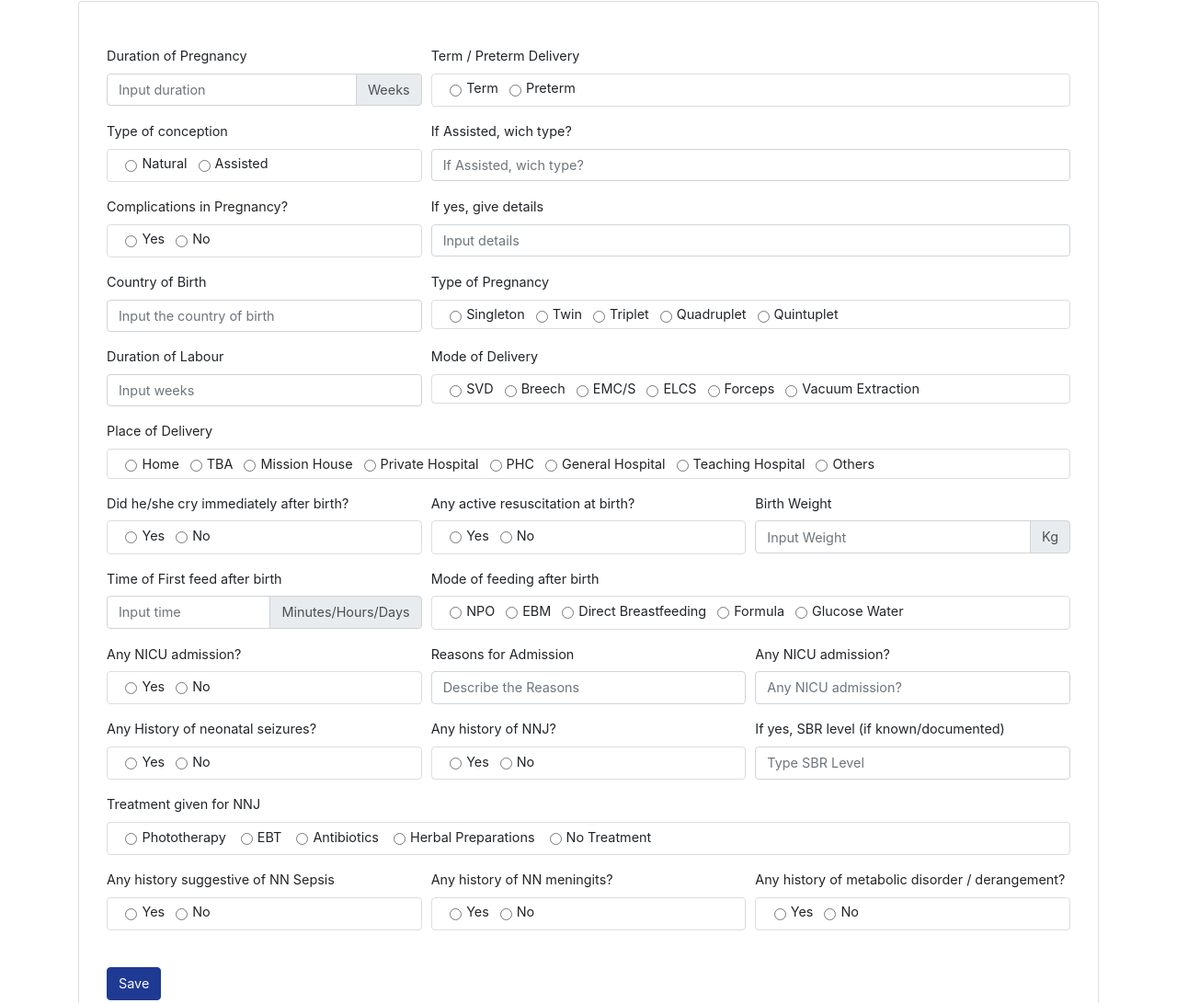
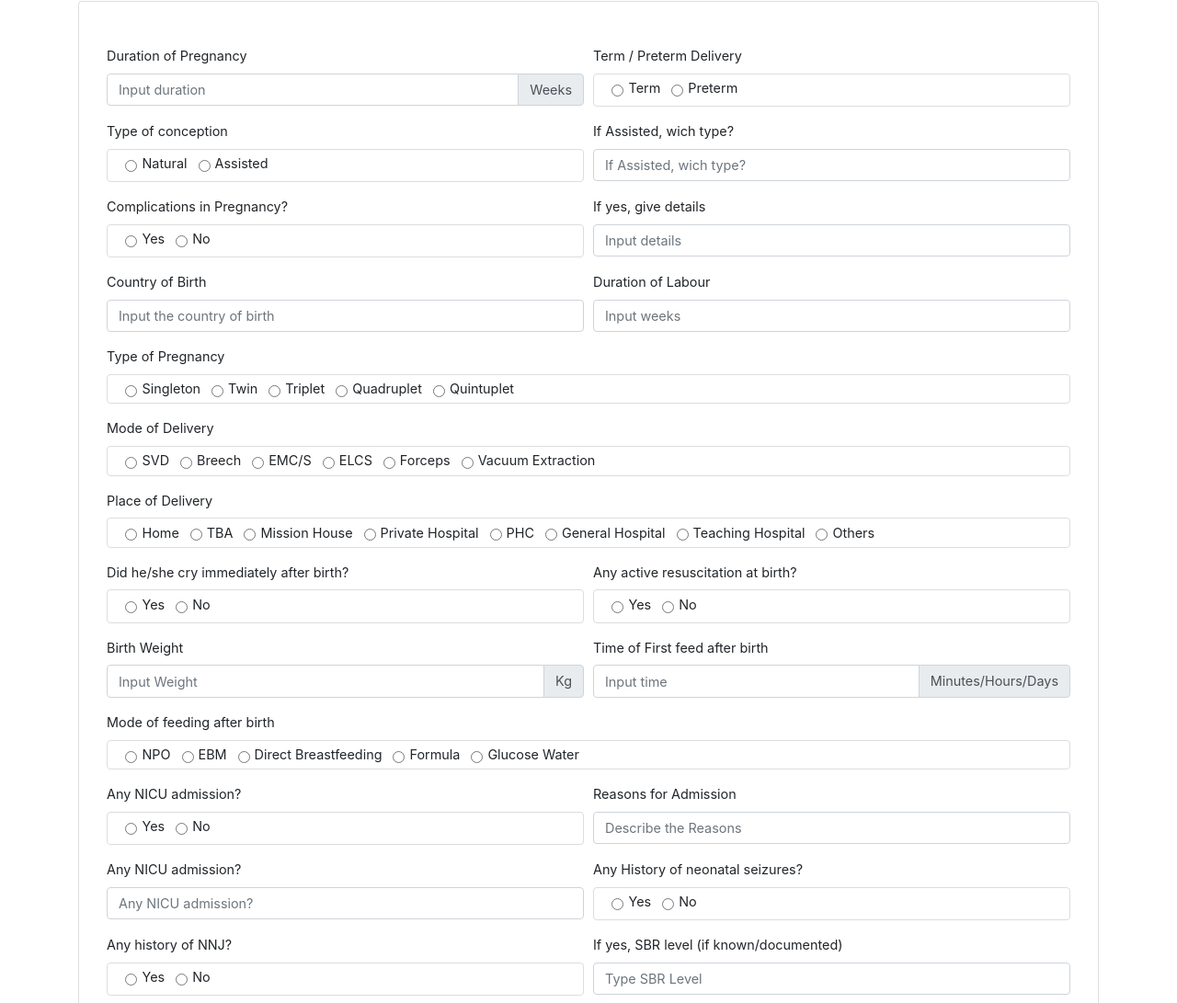
Before and after one commit to marc310/form-register-Olajide, a plain HTML site: page form-3.html in a window 1280 px wide. Shown: the part 138-1229 px from the top of the page at 92% size. Drawn offline with Linux system fonts and the light colour scheme.

Commit message:
ajustes responsivos ate a pag 3

```diff
--- a/form-3.html
+++ b/form-3.html
@@ -31,7 +31,7 @@
                     <!-- row 1 -->
                     <div class="form-row">
 
-                        <div class="col-md-4 col-sm-12 mb-3">
+                        <div class="col-md-6 col-sm-12 mb-3">
                             <label for="duration-pregnancy">Duration of Pregnancy</label>
                             <div class="input-group">
                                 <input type="text" class="form-control" id="duration-pregnancy"
@@ -45,7 +45,7 @@
 
 
                         <!-- Term / Preterm Delivery -->
-                        <div class="form-group col-md-8 col-sm-12 ">
+                        <div class="form-group col-md-6 col-sm-12 ">
                             <label for="term-preterm-delivery">Term / Preterm Delivery</label>
                             <div class="col-md-12 form-check-inline check-group">
                                 <div class="col-md-12">
@@ -69,7 +69,7 @@
                         <!-- Term / Preterm Delivery END -->
 
                         <!-- Type of conception -->
-                        <div class="form-group col-md-4 col-sm-12">
+                        <div class="form-group col-md-6 col-sm-12">
                             <label for="type-conception">Type of conception</label>
                             <div class="col-md-12 form-check-inline check-group">
                                 <div class="col-md-12">
@@ -91,7 +91,7 @@
                             </div>
                         </div>
 
-                        <div class="form-group col-md-8 col-sm-12">
+                        <div class="form-group col-md-6 col-sm-12">
                             <label for="if-yes-type-intervention">If Assisted, wich type?</label>
                             <input type="text" class="form-control" id="if-yes-type-intervention"
                                 placeholder="If Assisted, wich type?">
@@ -99,7 +99,7 @@
                         <!-- Type of conception END -->
 
                         <!-- Complications in pregnancy -->
-                        <div class="form-group col-md-4 col-sm-12">
+                        <div class="form-group col-md-6 col-sm-12">
                             <label for="complications-pregnancy">Complications in Pregnancy?</label>
                             <div class="col-md-12 form-check-inline check-group">
                                 <div class="col-md-12">
@@ -120,7 +120,7 @@
                                 </div>
                             </div>
                         </div>
-                        <div class="form-group col-md-8 col-sm-12">
+                        <div class="form-group col-md-6 col-sm-12">
                             <label for="if-yes-give-details">If yes, give details</label>
                             <input type="text" class="form-control" id="if-yes-give-details"
                                 placeholder="Input details">
@@ -131,13 +131,21 @@
 
                     <div class="form-row">
 
-                        <div class="form-group col-md-4 col-sm-12">
+                        <div class="form-group col-md-6 col-sm-12">
                             <label for="country-birth">Country of Birth</label>
                             <input type="text" class="form-control" id="country-birth"
                                 placeholder="Input the country of birth">
                         </div>
 
-                        <div class="form-group col-md-8 col-sm-12">
+
+                        <div class="col-md-6 col-sm-12 mb-3">
+                            <label for="duration-labour">Duration of Labour</label>
+                            <input type="text" class="form-control" id="duration-labour"
+                                    placeholder="Input weeks" aria-describedby="input-duration-labour" required>
+                        </div>
+
+
+                        <div class="form-group col-md-12 col-sm-12">
                             <label for="type-pregnancy">Type of Pregnancy</label>
                             <div class="col-md-12  check-group">
                                 <div class="col-md-12">
@@ -177,13 +185,8 @@
                             </div>
                         </div>
 
-                        <div class="col-md-4 col-sm-12 mb-3">
-                            <label for="duration-labour">Duration of Labour</label>
-                            <input type="text" class="form-control" id="duration-labour"
-                                    placeholder="Input weeks" aria-describedby="input-duration-labour" required>
-                        </div>
 
-                        <div class="form-group col-md-8 col-sm-12">
+                        <div class="form-group col-md-12 col-sm-12">
                             <label for="mode-delivery">Mode of Delivery</label>
                             <div class="col-md-12  check-group">
                                 <div class="col-md-12">
@@ -289,7 +292,7 @@
                         </div>
 
 
-                        <div class="form-group col-md-4 col-sm-12">
+                        <div class="form-group col-md-6 col-sm-12">
                             <label for="cry-after-birth">Did he/she cry immediately after birth?</label>
                             <div class="col-md-12 form-check-inline check-group">
                                 <div class="col-md-12">
@@ -311,7 +314,7 @@
                             </div>
                         </div>
 
-                        <div class="form-group col-md-4 col-sm-12">
+                        <div class="form-group col-md-6 col-sm-12">
                             <label for="resuscitation-at-birth">Any active resuscitation at birth?</label>
                             <div class="col-md-12 form-check-inline check-group">
                                 <div class="col-md-12">
@@ -333,7 +336,7 @@
                             </div>
                         </div>
 
-                        <div class="form-group col-md-4 col-sm-12">
+                        <div class="form-group col-md-6 col-sm-12">
                             <label for="birth-weight">Birth Weight</label>
                             <div class="input-group">
                                 <input type="text" class="form-control" id="birth-weight"
@@ -344,7 +347,7 @@
                             </div>
                         </div>
 
-                        <div class="form-group col-md-4 col-sm-12">
+                        <div class="form-group col-md-6 col-sm-12">
                             <label for="time-first-feed-after-birth">Time of First feed after birth</label>
                             <div class="input-group">
                                 <input type="text" class="form-control" id="time-first-feed-after-birth"
@@ -355,11 +358,11 @@
                             </div>
                         </div>
 
-                        <div class="form-group col-md-8 col-sm-12">
+                        <div class="form-group col-md-12 col-sm-12 ">
                             <label for="mode-feeding-after-birth">Mode of feeding after birth</label>
                             <div class="col-md-12  check-group">
                                 <div class="col-md-12">
-                                    <div class="col-auto form-check-inline">
+                                    <div class="col-auto form-check-inline d-flex flex-wrap">
                                         <div class="form-check form-check-inline">
                                             <input class="form-check-input" type="radio" name="mode-feeding-after-birth"
                                                 id="npo" value="option1">
@@ -396,7 +399,7 @@
                             </div>
                         </div>
 
-                        <div class="form-group col-md-4 col-sm-12">
+                        <div class="form-group col-md-6 col-sm-12">
                             <label for="any-nicu-adimission">Any NICU admission?</label>
                             <div class="col-md-12 form-check-inline check-group">
                                 <div class="col-md-12">
@@ -418,17 +421,17 @@
                             </div>
                         </div>
 
-                        <div class="form-group col-md-4 col-sm-12">
+                        <div class="form-group col-md-6 col-sm-12">
                             <label for="reasons-admission">Reasons for Admission</label>
                             <input type="text" class="form-control" id="reasons-admission" placeholder="Describe the Reasons">
                         </div>
 
-                        <div class="form-group col-md-4 col-sm-12">
+                        <div class="form-group col-md-6 col-sm-12">
                             <label for="duration-nicu-admission">Any NICU admission?</label>
                             <input type="text" class="form-control" id="duration-nicu-admission" placeholder="Any NICU admission?">
                         </div>
 
-                        <div class="form-group col-md-4 col-sm-12">
+                        <div class="form-group col-md-6 col-sm-12">
                             <label for="any-history-neonatal-seizures">Any History of neonatal seizures?</label>
                             <div class="col-md-12 form-check-inline check-group">
                                 <div class="col-md-12">
@@ -450,7 +453,7 @@
                             </div>
                         </div>
 
-                        <div class="form-group col-md-4 col-sm-12">
+                        <div class="form-group col-md-6 col-sm-12">
                             <label for="any-history-nnj">Any history of NNJ?</label>
                             <div class="col-md-12 form-check-inline check-group">
                                 <div class="col-md-12">
@@ -472,7 +475,7 @@
                             </div>
                         </div>
 
-                        <div class="form-group col-md-4 col-sm-12">
+                        <div class="form-group col-md-6 col-sm-12">
                             <label for="sbr-level">If yes, SBR level (if known/documented)</label>
                             <input type="text" class="form-control" id="sbr-level" placeholder="Type SBR Level">
                         </div>
@@ -512,7 +515,7 @@
                             </div>
                         </div>
 
-                        <div class="form-group col-md-4 col-sm-12">
+                        <div class="form-group col-md-4 col-sm-12 d-flex flex-wrap align-content-end">
                             <label for="any-history-history-suggestive-nn-sepsis">Any history suggestive of NN Sepsis</label>
                             <div class="col-md-12 form-check-inline check-group">
                                 <div class="col-md-12">
@@ -534,7 +537,7 @@
                             </div>
                         </div>
 
-                        <div class="form-group col-md-4 col-sm-12">
+                        <div class="form-group col-md-4 col-sm-12 d-flex flex-wrap align-content-end">
                             <label for="any-history-nn-meningits">Any history of NN meningits?</label>
                             <div class="col-md-12 form-check-inline check-group">
                                 <div class="col-md-12">
@@ -556,7 +559,7 @@
                             </div>
                         </div>
 
-                        <div class="form-group col-md-4 col-sm-12">
+                        <div class="form-group col-md-4 col-sm-12 d-flex flex-wrap align-content-end">
                             <label for="any-history-metabolic-disorder">Any history of metabolic disorder / derangement?</label>
                             <div class="col-md-12 form-check-inline check-group">
                                 <div class="col-md-12">
```
